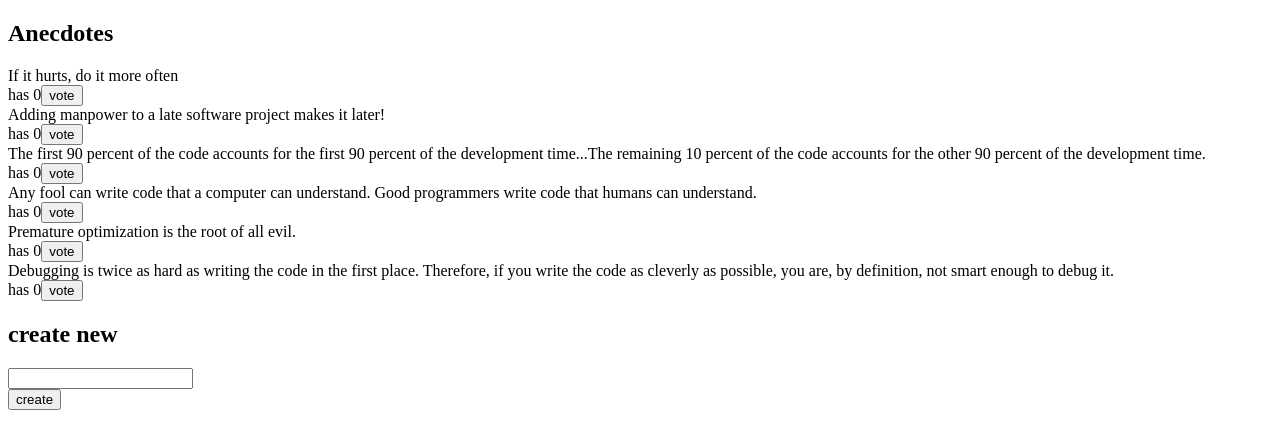
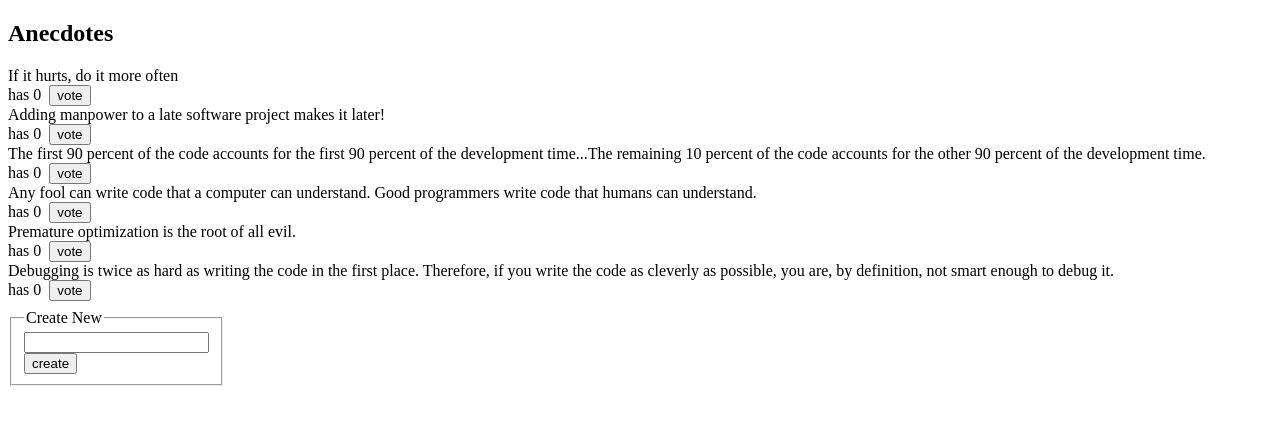
Before and after one commit to degenone/FSO-part6, a React (Vite) app in the folder redux-anecdotes/: page / in a window 1280 px wide. Shown: the top 448 px of the page. Built offline with nearby package versions, Linux system fonts and the light colour scheme.

Commit message:
exercise 6.8 done

```diff
--- a/redux-anecdotes/src/App.jsx
+++ b/redux-anecdotes/src/App.jsx
@@ -1,35 +1,11 @@
-import { useSelector, useDispatch } from 'react-redux';
-import { voteFor } from './reducers/anecdoteReducer';
 import AnecdoteForm from './components/AnecdoteForm';
+import AnecdoteList from './components/AnecdoteList';
 
 const App = () => {
-    const anecdotes = useSelector((state) =>
-        state.sort((a, b) => {
-            if (a.votes < b.votes) {
-                return 1;
-            } else if (a.votes > b.votes) {
-                return -1;
-            }
-            return 0;
-        })
-    );
-    const dispatch = useDispatch();
-
     return (
         <div>
             <h2>Anecdotes</h2>
-            {anecdotes.map((anecdote) => (
-                <div key={anecdote.id}>
-                    <div>{anecdote.content}</div>
-                    <div>
-                        has {anecdote.votes}
-                        <button onClick={() => dispatch(voteFor(anecdote.id))}>
-                            vote
-                        </button>
-                    </div>
-                </div>
-            ))}
-            <h2>create new</h2>
+            <AnecdoteList />
             <AnecdoteForm />
         </div>
     );
--- a/redux-anecdotes/src/components/AnecdoteForm.jsx
+++ b/redux-anecdotes/src/components/AnecdoteForm.jsx
@@ -13,7 +13,11 @@ const AnecdoteForm = () => {
         setAnecdote('');
     };
     return (
-        <form onSubmit={addAnecdote}>
+        <form
+            onSubmit={addAnecdote}
+            style={{ width: 'max-content', marginBlockStart: '0.5rem' }}>
+            <fieldset>
+                <legend>Create New</legend>
                 <div>
                     <input
                         type='text'
@@ -24,6 +28,7 @@ const AnecdoteForm = () => {
                     />
                 </div>
                 <button type='submit'>create</button>
+            </fieldset>
         </form>
     );
 };
--- /dev/null
+++ b/redux-anecdotes/src/components/AnecdoteList.jsx
@@ -0,0 +1,35 @@
+import { useSelector, useDispatch } from 'react-redux';
+import { voteFor } from '../reducers/anecdoteReducer';
+
+const AnecdoteList = () => {
+    const anecdotes = useSelector((state) =>
+        state.sort((a, b) => {
+            if (a.votes < b.votes) {
+                return 1;
+            } else if (a.votes > b.votes) {
+                return -1;
+            }
+            return 0;
+        })
+    );
+    const dispatch = useDispatch();
+    return (
+        <div>
+            {anecdotes.map((anecdote) => (
+                <div key={anecdote.id}>
+                    <div>{anecdote.content}</div>
+                    <div>
+                        has {anecdote.votes}
+                        <button
+                            style={{ marginInlineStart: '0.5rem' }}
+                            onClick={() => dispatch(voteFor(anecdote.id))}>
+                            vote
+                        </button>
+                    </div>
+                </div>
+            ))}
+        </div>
+    );
+};
+
+export default AnecdoteList;
```
Lines whose indentation alone changed are shown as unchanged.
